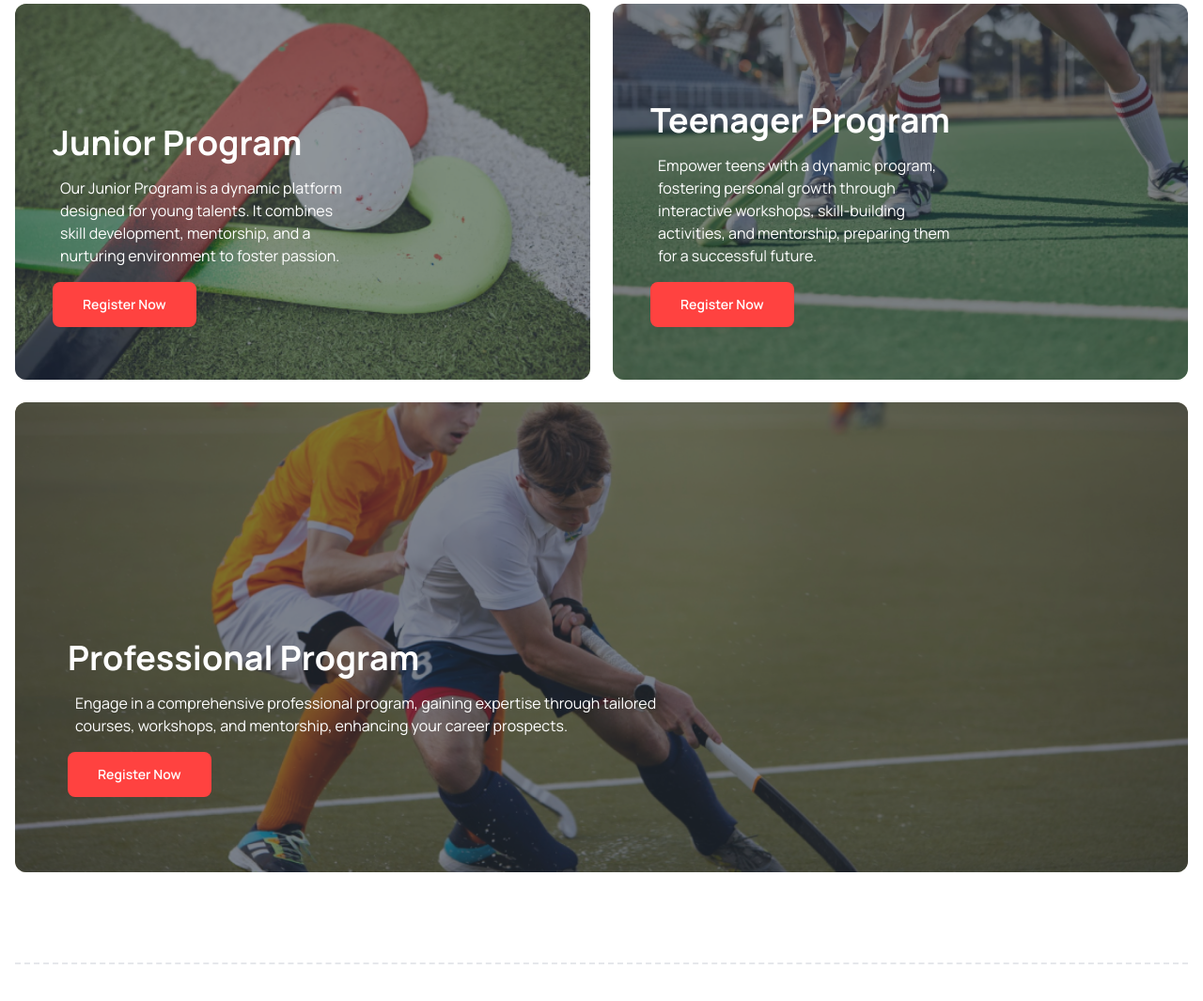
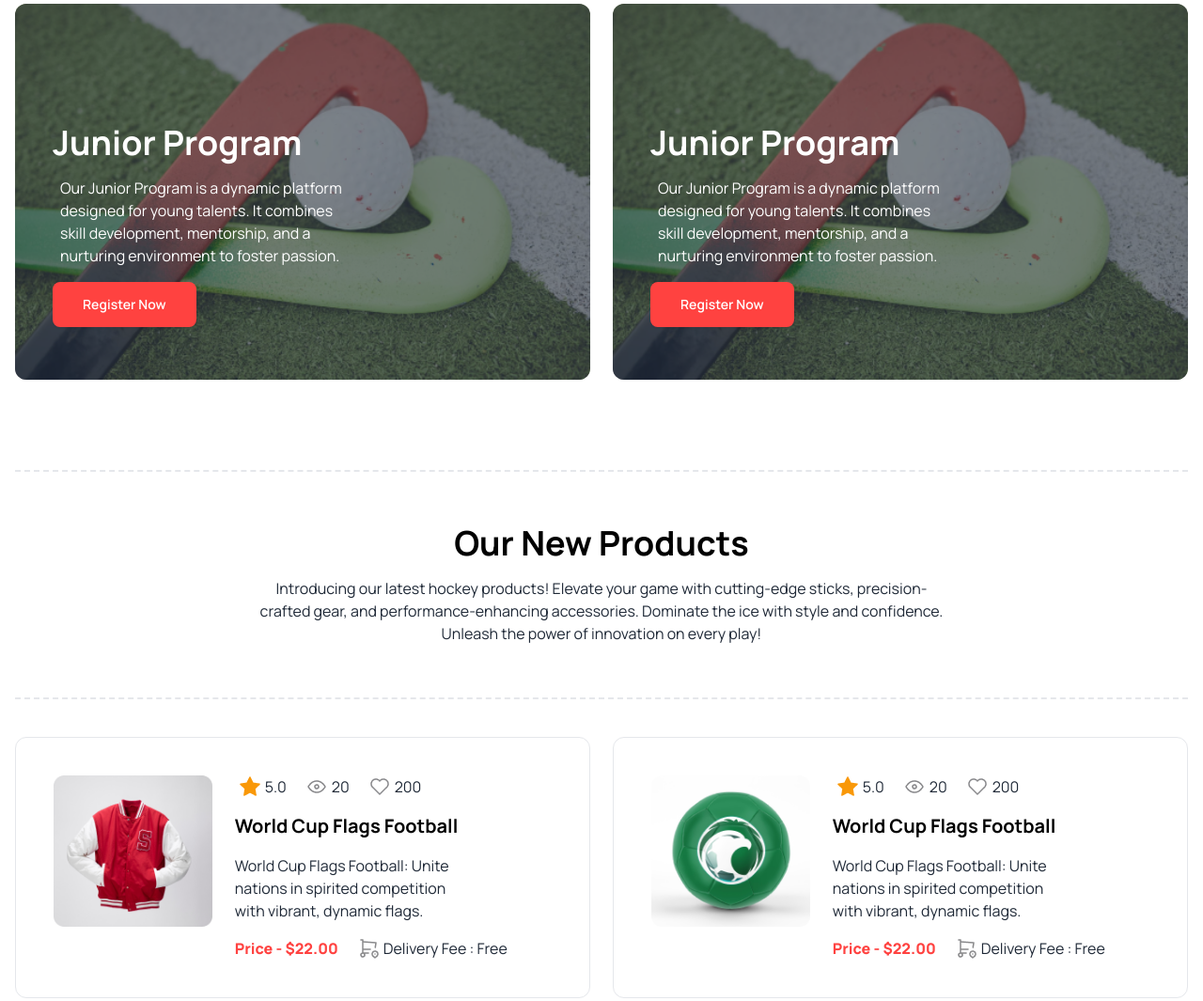
Before and after one commit to Saeedtamim/ba9-a3--sayed-, a plain HTML site: page index.html in a window 1280 px wide. Shown: the part 1905-2970 px from the top of the page at 94% size. Drawn offline with nearby package versions, Linux system fonts and the light colour scheme.

Commit message:
again opacity added

```diff
--- a/index.html
+++ b/index.html
@@ -172,16 +172,13 @@
             </div>
             <div class="">
                 <div class="grid grid-cols-1 lg:grid-cols-2 pt-16 gap-6">
-                    <!-- 1 -->
-                    <div class="hero h-full lg:h-[400px] rounded-xl" style="background-image: url(./images/group1.png);
-                  ">
-                        <div
-                            class="hero-overlay lg:h-[400px] bg-opacity-50 rounded-xl lg:flex lg:justify-start lg:items-end">
-                            <div class="hero-content text-start left-3 text-neutral-content rounded-xl">
+                    <!-- program item 1 -->
+                    <div class="hero h-full lg:h-[400px] rounded-xl" style="background-image: url(./Images/group1.png);">
+                        <div class="hero-overlay lg:h-[400px] bg-opacity-60 rounded-xl lg:flex lg:justify-start lg:items-end">
+                            <div class="hero-content text-star text-neutral-content rounded-xl">
                                 <div class="items-start lg:pb-10 lg:pl-6">
                                     <h4 class="text-base lg:text-4xl text-white font-bold pb-4">Junior Program</h4>
-                                    <p class="text-white w-full lg:w-3/5 px-2 pb-4 text-xs lg:text-base">Our Junior
-                                        Program is a dynamic
+                                    <p class="text-white w-full lg:w-3/5 px-2 pb-4 text-xs lg:text-base">Our Junior Program is a dynamic
                                       platform designed for young
                                       talents.
                                       It combines skill development, mentorship, and a nurturing environment to foster
@@ -192,39 +189,19 @@
                                   </div>
                               </div>
                         </div>
+
                       </div>
-                    <!-- 2 -->
-                    <div class="hero h-full lg:h-[400px] rounded-xl" style="background-image: url(./images/group2.png);
-                  ">
-                        <div
-                            class="hero-overlay lg:h-[400px] bg-opacity-60 rounded-xl lg:flex lg:justify-start lg:items-end">
-                            <div class="hero-content text-start left-3 text-neutral-content rounded-xl">
+                    <!-- program item 2 -->
+                    <div class="hero h-full lg:h-[400px] rounded-xl" style="background-image: url(./Images/group1.png);">
+                        <div class="hero-overlay lg:h-[400px] bg-opacity-60 rounded-xl lg:flex lg:justify-start lg:items-end">
+                            <div class="hero-content text-star text-neutral-content rounded-xl">
                                 <div class="items-start lg:pb-10 lg:pl-6">
-                                    <h4 class="text-base lg:text-4xl text-white font-bold pb-4">Teenager Program</h4>
-                                    <p class="text-white w-full lg:w-3/5 px-2 pb-4 text-xs lg:text-base">Empower teens
-                                        with a dynamic program, fostering personal growth through interactive workshops,
-                                        skill-building activities, and mentorship, preparing them for a successful
-                                        future.
-                                    </p>
-                                    <a class="btn bg-[#FF4240] px-2 py-1 lg:px-8 lg:py-4 border-none text-white">Register
-                                        Now</a>
-                                </div>
-                            </div>
-                        </div>
-                    </div>
-                    <!-- 3 -->
-                    <div class="grid-cols-1 lg:col-span-2 hero h-full lg:h-[500px] rounded-xl" style="background-image: url(./images/group3.png);
-                  ">
-                        <div
-                            class="hero-overlay lg:h-[500px] bg-opacity-60 rounded-xl lg:flex lg:justify-start lg:items-end">
-                            <div
-                                class="hero-content text-start left-3 text-neutral-content rounded-xl flex justify-start items-end">
-                                <div class="items-start lg:pb-16 lg:pl-10">
-                                    <h4 class="text-base lg:text-4xl text-white font-bold pb-4">Professional Program
-                                    </h4>
-                                    <p class="text-white w-full lg:w-3/5 px-2 pb-4 text-xs lg:text-base">Engage in a
-                                        comprehensive professional program, gaining expertise through tailored courses,
-                                        workshops, and mentorship, enhancing your career prospects.
+                                    <h4 class="text-base lg:text-4xl text-white font-bold pb-4">Junior Program</h4>
+                                    <p class="text-white w-full lg:w-3/5 px-2 pb-4 text-xs lg:text-base">Our Junior Program is a dynamic
+                                      platform designed for young
+                                      talents.
+                                      It combines skill development, mentorship, and a nurturing environment to foster
+                                      passion.
                                     </p>
                                     <a class="btn bg-[#FF4240] px-2 py-1 lg:px-8 lg:py-4 border-none text-white">Register
                                       Now</a>
@@ -233,10 +210,12 @@
                         </div>
 
                       </div>
+                    <!-- program item 3 -->
                 </div>
             </div>
         </div>
         <!------------- Program Sections section end -------------->
+
         <!------------- Our New Products Club section start -------------->
         <div class="container mx-auto my-8 lg:mt-24 px-4">
             <div
```
Lines whose indentation alone changed are shown as unchanged.
